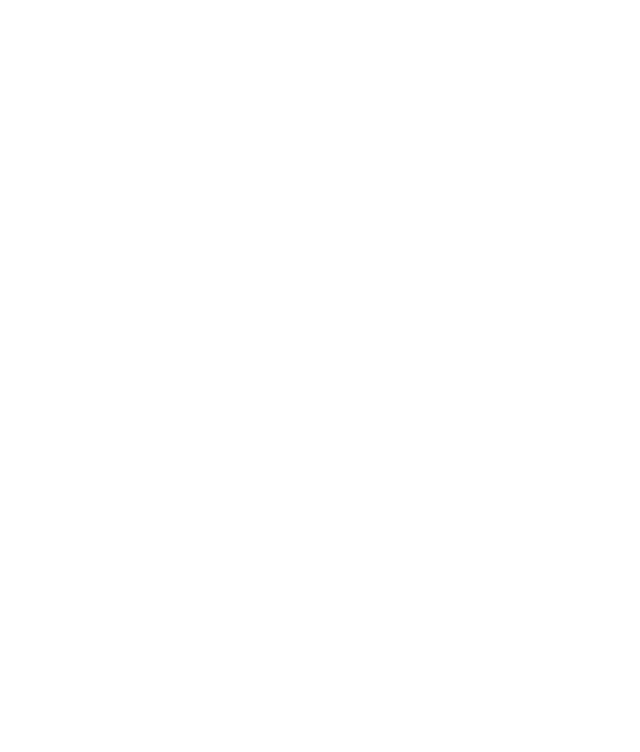
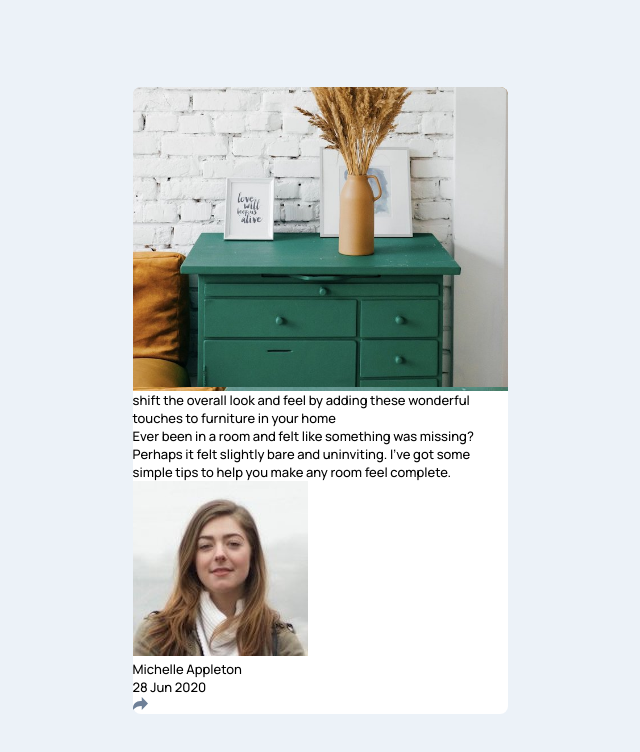
Before and after one commit to mikej321/article-preview, a website built with webpack: page dist/index.html in a window 1280 px wide. Shown: the whole page, without its empty margins (320-960 px from the left). Built offline with nearby package versions, Linux system fonts and the light colour scheme.

Commit message:
Added components to project

```diff
--- a/src/index.js
+++ b/src/index.js
@@ -7,11 +7,70 @@ import myImage5 from './images/icon-share.svg';
 import myImage6 from './images/icon-twitter.svg'
 
 function component() {
-    const element = document.createElement('div');
-    element.classList.add('myElement');
+    const myBody = document.createElement('div');
+    myBody.classList.add('myBody');
 
+    const myHeaderDiv = document.createElement('div');
+    myHeaderDiv.classList.add('myHeaderDiv');
 
-    return element;
+    const myHeaderImg = new Image();
+    myHeaderImg.src = myImage2;
+    myHeaderImg.classList.add('myHeaderImg');
+
+    myHeaderDiv.append(myHeaderImg);
+
+    myBody.append(myHeaderDiv);
+
+    const myCard = document.createElement('div');
+    myCard.classList.add('myCard');
+
+    const myCardHeader = document.createElement('div');
+    myCardHeader.classList.add('myCardHeader');
+    myCardHeader.textContent = `shift the overall look and feel
+    by adding these wonderful touches to furniture in your home`;
+
+    const myCardBody = document.createElement('div');
+    myCardBody.classList.add('myCardBody');
+    myCardBody.textContent = `Ever been in a room and felt like
+    something was missing? Perhaps it felt slightly bare and uninviting.
+    I've got some simple tips to help you make any room feel complete.`;
+
+    const userInfo = document.createElement('div');
+    userInfo.classList.add('userInfo');
+
+    const profilePic = document.createElement('img');
+    profilePic.src = myImage1;
+    profilePic.classList.add('profilePic')
+
+    const userData = document.createElement('div');
+    userData.classList.add('userData');
+
+    const userName = document.createElement('p');
+    userName.classList.add('userName');
+    userName.textContent = 'Michelle Appleton';
+
+    const userDate = document.createElement('p');
+    userDate.classList.add('userDate');
+    userDate.textContent = '28 Jun 2020';
+
+    const button = document.createElement('img');
+    button.src = myImage5;
+    button.classList.add('myButton');
+
+    userInfo.append(profilePic);
+    userInfo.append(userData);
+    userInfo.append(button);
+
+    userData.append(userName);
+    userData.append(userDate);
+
+    myCard.append(myCardHeader);
+    myCard.append(myCardBody);
+    myCard.append(userInfo);
+
+    myBody.append(myCard);
+
+    return myBody;
 }
 
 document.body.append(component());
--- a/src/style.css
+++ b/src/style.css
@@ -38,8 +38,64 @@ html {
 
 body {
     font-size: var(--font-size);
+    min-height: 100vh;
+    display: flex;
+    flex-direction: column;
+    align-items: center;
+    justify-content: center;
+    background-color: var(--light-grayish-blue);
 }
 
-.myElement {
+.myBody {
+    max-width: 375px;
+    background-color: white;
+    font-family: 'Manrope semi-bold';
+    border-radius: 8px;
+}
+
+.myHeaderDiv {
+    background: url(./images/drawers.jpg) no-repeat;
+    border-radius: 8px 8px 0 0;
 
 }
+
+.myHeaderImg {
+    max-width: 375px;
+    border-radius: 8px 8px 0 0;
+}
+
+.myCard {
+
+}
+
+.myCardHeader {
+
+}
+
+.myCardBody {
+
+}
+
+.userInfo {
+
+}
+
+.profilePic {
+
+}
+
+.userData {
+
+}
+
+.userName {
+
+}
+
+.userDate {
+
+}
+
+.myButton {
+
+}
```
